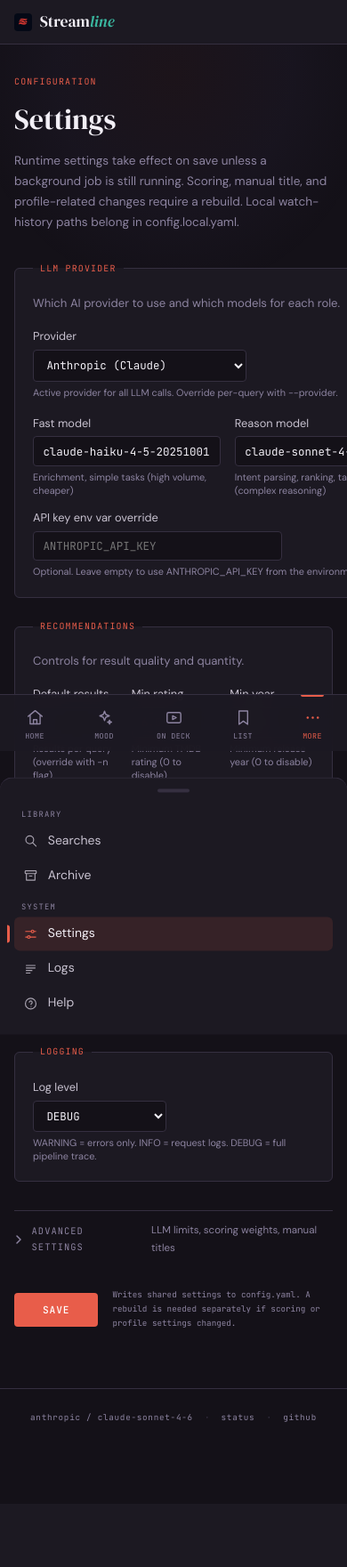
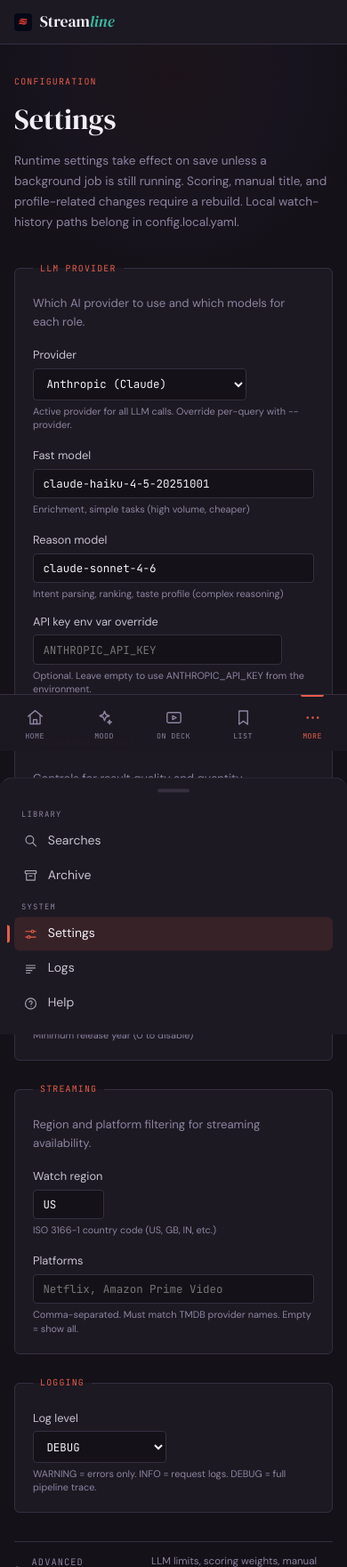
Before and after one commit to abhichandra21/streamline, a Flask app: page /settings in a window 390 px wide. Shown: the top 1761 px of the page at 89% size. Before the commit the page ends 1598 px from the top, so only its background shows below. Run offline with Flask 3, Linux system fonts and the light colour scheme; data that the repository does not hold is empty; parts of the project's set-up code (start-up, migrations or seed data) failed here and were passed over.

Commit message:
Stop Settings and Logs clipping their own controls on a phone
Both pages overflowed horizontally at 375px, and because html/body hide
horizontal overflow the excess was not merely off-screen but unreachable.

Settings: every multi-column row used a bare 1fr, which floors at the track's
min-content, and .form-input had no width, so monospace inputs sat at their
default twenty-character size. Inputs now fill their track, grid children may
shrink, and the ten multi-column rows collapse to one column below 840px.

Logs: an absolute log path has no break opportunities and pushed the page to
426px. Worse, the toolbar is flex-wrap: nowrap inside a container that hides
overflow, so its scrollWidth ran to 628px in a 341px box -- the file selector,
search field and line-count control were simply not reachable. The path wraps
now and both halves of the toolbar wrap below 840px.

```diff
--- a/recommender/templates/settings.html
+++ b/recommender/templates/settings.html
@@ -57,7 +57,7 @@
     <div style="margin-top:1rem;">
       {% for p in ['anthropic', 'gemini', 'openai'] %}
       <div data-provider-panel="{{ p }}" style="display:{{ 'block' if p == cfg.provider else 'none' }};">
-        <div style="display:grid; grid-template-columns:1fr 1fr; gap:1rem;">
+        <div class="form-grid" style="display:grid; grid-template-columns:1fr 1fr; gap:1rem;">
           <div class="form-row">
             <label class="form-label">Fast model</label>
             <input type="text" name="{{ p }}_fast" value="{{ cfg.models[p].fast }}" class="form-input">
@@ -70,7 +70,7 @@
           </div>
         </div>
 
-        <div style="display:grid; grid-template-columns:{{ '1fr 1fr' if p == 'openai' else '1fr' }}; gap:1rem; margin-top:0.75rem;">
+        <div class="form-grid" style="display:grid; grid-template-columns:{{ '1fr 1fr' if p == 'openai' else '1fr' }}; gap:1rem; margin-top:0.75rem;">
           <div class="form-row">
             <label class="form-label">API key env var override</label>
             <input type="text" name="{{ p }}_api_key_env" value="{{ cfg.models[p].api_key_env or '' }}" class="form-input" style="max-width:280px;" placeholder="{{ default_key_envs[p] }}">
@@ -94,7 +94,7 @@
     <legend class="mono" style="font-size:0.62rem; letter-spacing:0.12em; text-transform:uppercase; color:var(--accent); padding:0 0.5rem;">Recommendations</legend>
     <p class="section-intro">Controls for result quality and quantity.</p>
 
-    <div style="display:grid; grid-template-columns:1fr 1fr 1fr; gap:1rem;">
+    <div class="form-grid" style="display:grid; grid-template-columns:1fr 1fr 1fr; gap:1rem;">
       <div class="form-row">
         <label class="form-label">Default results</label>
         <input type="number" name="default_top_n" value="{{ cfg.default_top_n }}" class="form-input" style="width:80px;" min="1" max="20">
@@ -118,7 +118,7 @@
     <legend class="mono" style="font-size:0.62rem; letter-spacing:0.12em; text-transform:uppercase; color:var(--accent); padding:0 0.5rem;">Streaming</legend>
     <p class="section-intro">Region and platform filtering for streaming availability.</p>
 
-    <div style="display:grid; grid-template-columns:1fr 1fr; gap:1rem;">
+    <div class="form-grid" style="display:grid; grid-template-columns:1fr 1fr; gap:1rem;">
       <div class="form-row">
         <label class="form-label">Watch region</label>
         <input type="text" name="watch_region" value="{{ cfg.watch_region }}" class="form-input" style="width:80px;" maxlength="2">
@@ -163,7 +163,7 @@
         <legend class="mono" style="font-size:0.62rem; letter-spacing:0.12em; text-transform:uppercase; color:var(--accent); padding:0 0.5rem;">LLM Limits</legend>
         <p class="section-intro">Timeouts and token budgets per call type. Increase if you see truncation or timeout errors.</p>
 
-        <div style="display:grid; grid-template-columns:1fr 1fr; gap:1rem;">
+        <div class="form-grid" style="display:grid; grid-template-columns:1fr 1fr; gap:1rem;">
           <div>
             <span class="mono" style="font-size:0.58rem; color:var(--muted); letter-spacing:0.08em;">TIMEOUTS (seconds)</span>
             {% set timeout_hints = {
@@ -201,7 +201,7 @@
           </div>
         </div>
 
-        <div style="display:grid; grid-template-columns:1fr 1fr; gap:1rem; margin-top:1rem;">
+        <div class="form-grid" style="display:grid; grid-template-columns:1fr 1fr; gap:1rem; margin-top:1rem;">
           <div class="form-row">
             <label class="form-label">Profile batch size</label>
             <input type="number" name="llm_profile_batch_size" value="{{ cfg.llm.profile_batch_size }}" class="form-input" style="width:100px;" min="10">
@@ -220,7 +220,7 @@
         <legend class="mono" style="font-size:0.62rem; letter-spacing:0.12em; text-transform:uppercase; color:var(--accent); padding:0 0.5rem;">Scoring</legend>
         <p class="section-intro">How engagement scores are calculated from your watch history. Weights must sum to 1.0.</p>
 
-        <div style="display:grid; grid-template-columns:1fr 1fr 1fr; gap:1rem;">
+        <div class="form-grid" style="display:grid; grid-template-columns:1fr 1fr 1fr; gap:1rem;">
           <div class="form-row">
             <label class="form-label">Completion weight</label>
             <input type="number" name="weight_completion" value="{{ cfg.scoring.weight_completion }}" class="form-input" style="width:80px;" step="0.1" min="0" max="1">
@@ -239,7 +239,7 @@
         </div>
         <p id="weight-warn" class="mono" style="font-size:0.58rem; color:#e85d4a; margin-top:0.5rem; display:none;">Weights must sum to 1.0</p>
 
-        <div style="display:grid; grid-template-columns:1fr 1fr 1fr; gap:1rem; margin-top:1rem;">
+        <div class="form-grid" style="display:grid; grid-template-columns:1fr 1fr 1fr; gap:1rem; margin-top:1rem;">
           <div class="form-row">
             <label class="form-label">Min TMDB votes</label>
             <input type="number" name="min_vote_count" value="{{ cfg.min_vote_count }}" class="form-input" style="width:80px;" min="0">
@@ -257,7 +257,7 @@
           </div>
         </div>
 
-        <div style="display:grid; grid-template-columns:1fr 1fr; gap:1rem; margin-top:1rem;">
+        <div class="form-grid" style="display:grid; grid-template-columns:1fr 1fr; gap:1rem; margin-top:1rem;">
           <div class="form-row">
             <label class="form-label">TV runtime (min)</label>
             <input type="number" name="default_tv_runtime" value="{{ cfg.scoring.default_tv_runtime }}" class="form-input" style="width:80px;" min="1">
@@ -277,7 +277,7 @@
         <p class="section-intro">How manually added titles are scored. They have no real watch data, so synthetic values are used.</p>
         {% set manual_timestamp_is_now = cfg.manual.timestamp == 'now' %}
 
-        <div style="display:grid; grid-template-columns:1fr 1fr 1fr; gap:1rem;">
+        <div class="form-grid" style="display:grid; grid-template-columns:1fr 1fr 1fr; gap:1rem;">
           <div class="form-row">
             <label class="form-label">Timestamp</label>
             <div style="display:flex; gap:0.5rem; align-items:center; flex-wrap:wrap;">
@@ -328,7 +328,10 @@
     margin: 0 0 1rem;
     line-height: 1.6;
   }
-  .form-row { display:flex; flex-direction:column; gap:0.25rem; }
+  .form-row { display:flex; flex-direction:column; gap:0.25rem; min-width: 0; }
+  /* A bare 1fr track floors at the content's min width, so a monospace input
+     at its default size pushed these grids past the viewport on a phone. */
+  .form-grid > * { min-width: 0; }
   .form-label {
     font-family: 'DM Sans', sans-serif;
     font-size: 0.8rem;
@@ -341,6 +344,8 @@
     margin-top: 1px;
   }
   .form-input {
+    width: 100%;
+    min-width: 0;
     background: var(--bg);
     border: 1px solid var(--border);
     color: var(--text);
@@ -354,6 +359,11 @@
   .form-input:focus { border-color: var(--accent); }
   select.form-input { cursor: pointer; }
   select.form-input option { background: var(--surface); color: var(--text); }
+
+  /* Multi-column form rows are unusable at phone width; stack them. */
+  @media (max-width: 839px) {
+    .form-grid { grid-template-columns: 1fr !important; }
+  }
 
   /* Advanced accordion */
   .advanced-details { margin-top: 0.5rem; }
```
Also changed, not shown: recommender/templates/logs.html (+15 -1 lines).
